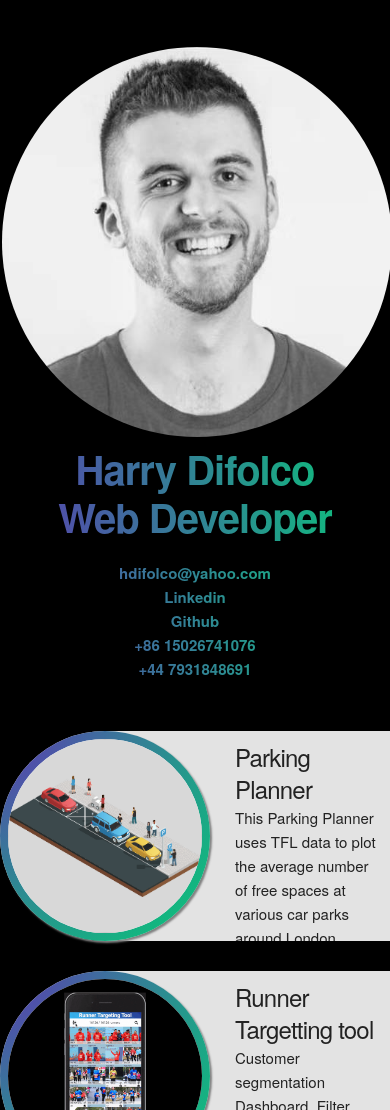
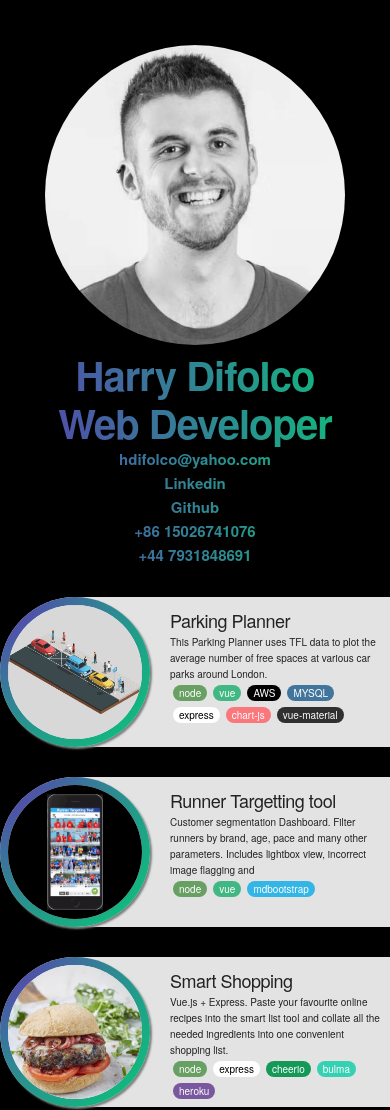
Before and after one commit to 03difoha/portfolio, a React app: page / in a window 390 px wide. Shown: the top 1110 px of the page. Built offline with nearby package versions, Linux system fonts and the light colour scheme.

Commit message:
tweaking css

```diff
--- a/src/css/portfolio.css
+++ b/src/css/portfolio.css
@@ -16,13 +16,12 @@ html {
 
 .hero-img {
   width: 100%;
-  max-width: 400px;
+  max-width: 350px;
 }
 
 .round {
   border-radius: 50%;
   width: 100%;
-  border: 2px black solid;
 }
 
 .left-col {
@@ -34,7 +33,7 @@ html {
   float: right;
 }
 
-@media only screen and (max-width: 1070px) {
+@media only screen and (max-width: 769px) {
   .left-col {
     position: relative;
     margin: auto 0;
@@ -56,6 +55,31 @@ html {
   }
 }
 
+@media only screen and (max-width: 425px) {
+  .profile {
+    height: 10em !important;
+  }
+  .photo {
+    width: 10em !important;
+    height: 10em !important;
+  }
+  .hero-img {
+    max-width: 300px;
+  }
+
+  .text {
+    margin-left: 16em !important;
+    font-size: 10px;
+  }
+}
+
+@media screen and (min-width: 1024px) and (max-width: 1400px) {
+  .text {
+    margin-left: 18em !important;
+    font-size: 12px;
+  }
+}
+
 .my-container {
   margin: 3em;
 }
@@ -69,6 +93,7 @@ html {
   -webkit-text-fill-color: transparent;
   -webkit-animation: hue 60s infinite linear;
   font-weight: bold;
+  margin-bottom: 0;
 }
 
 .projectDesc {
--- a/src/index.js
+++ b/src/index.js
@@ -38,7 +38,7 @@ function Project(props) {
       </div>
       <div className="content">
         <div className="text">
-          <h4 className="projectDesc">{props.title}</h4>
+          <h5 className="projectDesc">{props.title}</h5>
           <p className="projectDesc">{props.desc}</p>
           <Chip tech={props.tech} />
         </div>
@@ -54,68 +54,6 @@ function Chip(props) {
 
   return chipList;
 }
-
-// class Board extends React.Component {
-//   constructor(props) {
-//     super(props);
-//     this.state = {
-//       squares: Array(9).fill(null)
-//     };
-//   }
-
-//   handleClick(i) {
-//     const squares = this.state.squares.slice();
-
-//     if (calculateWinner(squares) || squares[i]) {
-//       return;
-//     }
-//     squares[i] = this.state.xIsNext ? "X" : "O";
-//     this.setState({
-//       squares: squares,
-//       xIsNext: !this.state.xIsNext
-//     });
-//   }
-
-//   renderSquare(i) {
-//     return (
-//       <Square
-//         value={this.state.squares[i]}
-//         onClick={() => this.handleClick(i)}
-//       />
-//     );
-//   }
-
-//   render() {
-//     const winner = calculateWinner(this.state.squares);
-//     let status;
-//     if (winner) {
-//       status = "Winner: " + winner;
-//     } else {
-//       status = "Next player: " + (this.state.xIsNext ? "X" : "O");
-//     }
-
-//     return (
-//       <div>
-//         <div className="status">{status}</div>
-//         <div className="board-row">
-//           {this.renderSquare(0)}
-//           {this.renderSquare(1)}
-//           {this.renderSquare(2)}
-//         </div>
-//         <div className="board-row">
-//           {this.renderSquare(3)}
-//           {this.renderSquare(4)}
-//           {this.renderSquare(5)}
-//         </div>
-//         <div className="board-row">
-//           {this.renderSquare(6)}
-//           {this.renderSquare(7)}
-//           {this.renderSquare(8)}
-//         </div>
-//       </div>
-//     );
-//   }
-// }
 
 class Projects extends React.Component {
   render() {
```
